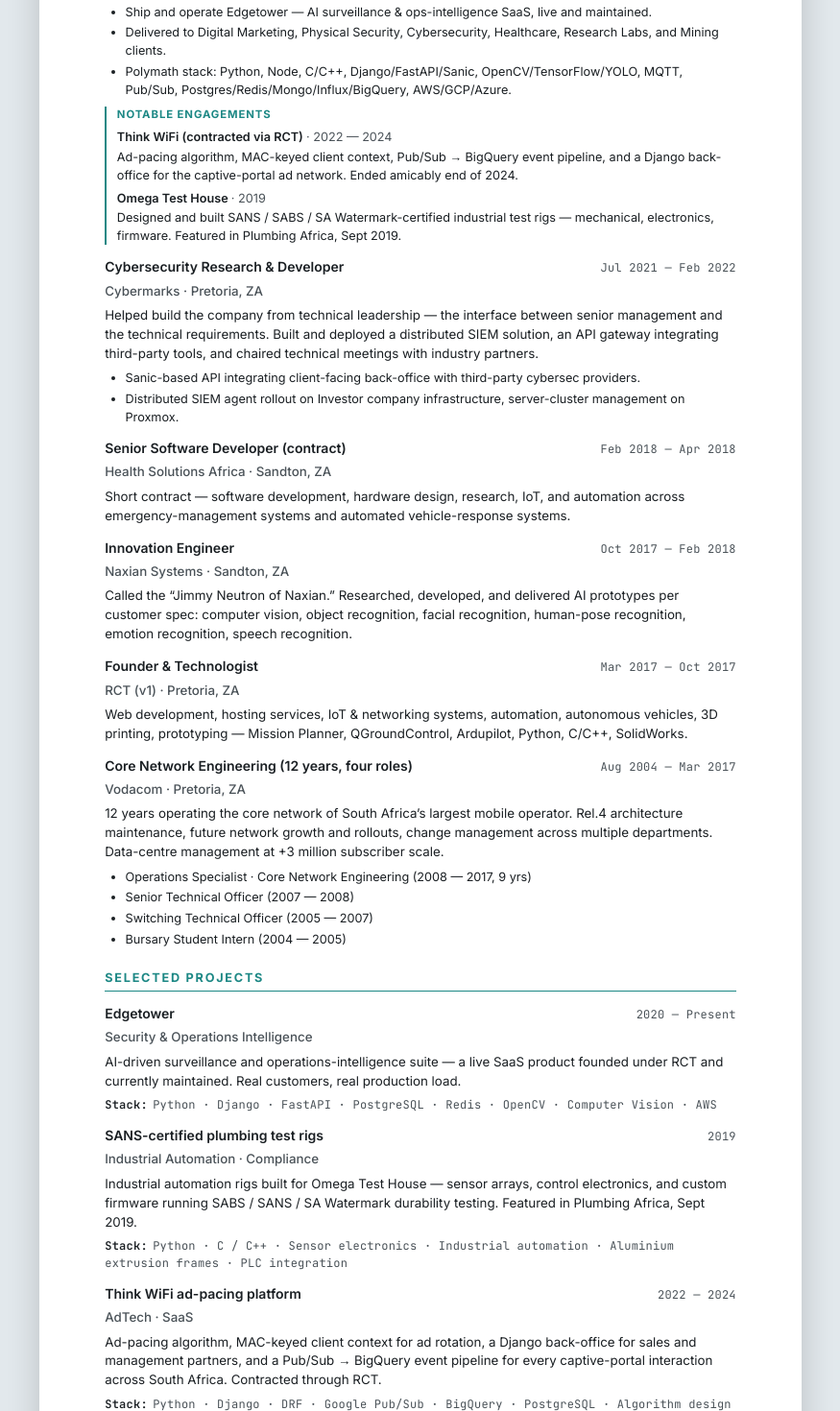
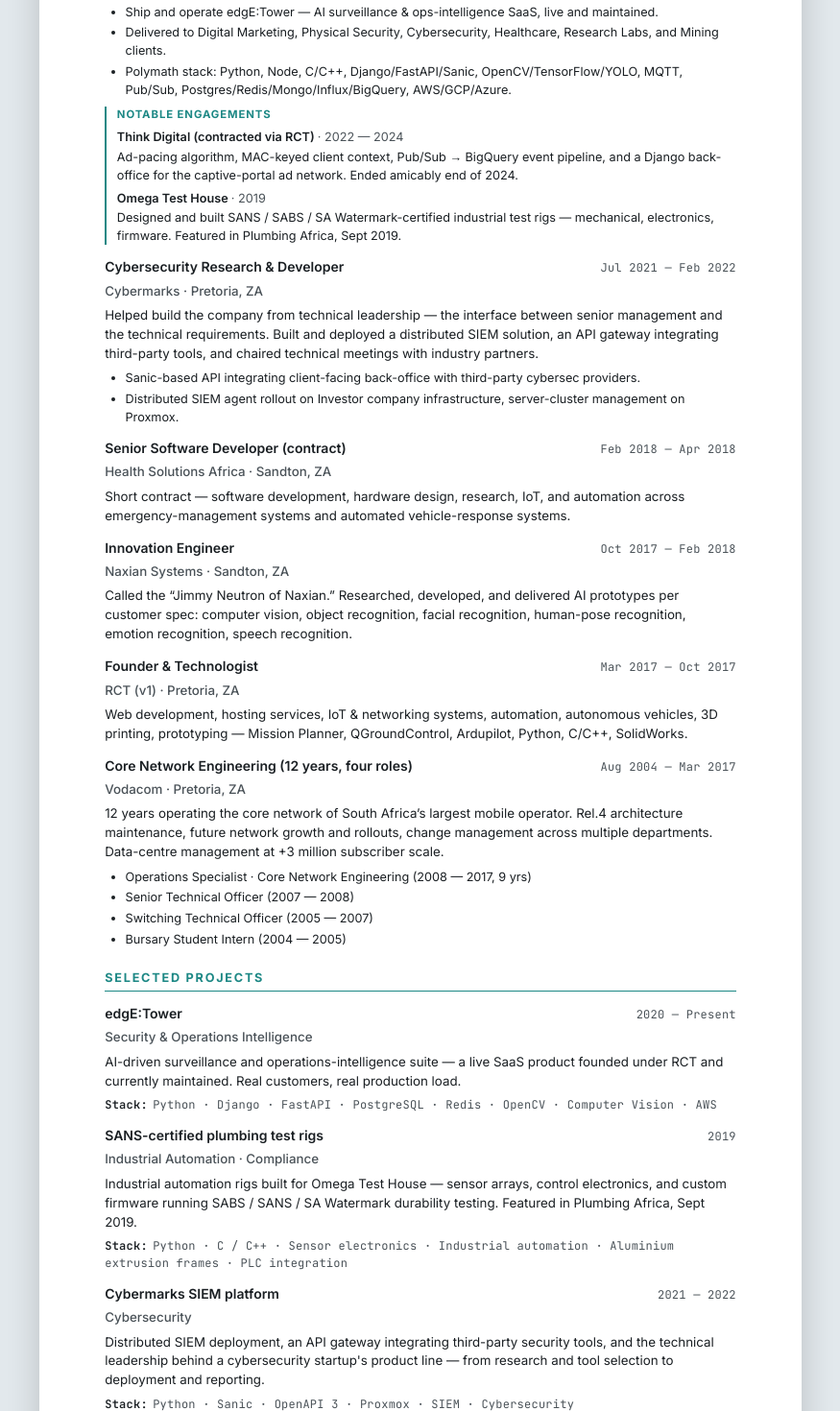
Before and after one commit to rhizootech/cv, a Next.js app: page /cv in a window 1280 px wide. Shown: the part 600-2070 px from the top of the page at 96% size, without its empty margins (202-1077 px from the left). Built offline with nearby package versions, Linux system fonts and the light colour scheme; no server answers.

Commit message:
refactoring

```diff
--- a/app/globals.css
+++ b/app/globals.css
@@ -1,7 +1,7 @@
 @import "tailwindcss";
 
 @theme {
-  /* Brand palette — dark base with Edgetower teal accents */
+  /* Brand palette — dark base with edgE:Tower teal accents */
   --color-canvas: #0a0e10;
   --color-panel: #10171a;
   --color-edge: #1c2529;
--- a/app/layout.tsx
+++ b/app/layout.tsx
@@ -28,7 +28,7 @@
   keywords: [
     "Dewald Scholtz",
     "RCT",
-    "Edgetower",
+    "edgE:Tower",
     "Senior Full-Stack",
     "Tech Lead",
     "Python",
--- a/app/page.tsx
+++ b/app/page.tsx
@@ -114,7 +114,7 @@
                 rel="noreferrer"
                 className="font-medium text-fg underline decoration-accent decoration-2 underline-offset-4 transition-colors hover:text-accent"
               >
-                Edgetower
+                edgE:Tower
               </a>{" "}
               suite, and plugging into engagements that move the needle on both sides.
             </p>
--- a/content/experience.ts
+++ b/content/experience.ts
@@ -28,13 +28,13 @@
     description:
       "Consultations, new-product development, prototyping, and handing solutions to customers — across AI, IoT, computer vision, cybersecurity, industrial automation, and SaaS. From autonomous farm robots to lab automation to SIEM platforms to AdTech — name the requirement and I build the product.",
     highlights: [
-      "Ship and operate Edgetower — AI surveillance & ops-intelligence SaaS, live and maintained.",
+      "Ship and operate edgE:Tower — AI surveillance & ops-intelligence SaaS, live and maintained.",
       "Delivered to Digital Marketing, Physical Security, Cybersecurity, Healthcare, Research Labs, and Mining clients.",
       "Polymath stack: Python, Node, C/C++, Django/FastAPI/Sanic, OpenCV/TensorFlow/YOLO, MQTT, Pub/Sub, Postgres/Redis/Mongo/Influx/BigQuery, AWS/GCP/Azure.",
     ],
     engagements: [
       {
-        client: "Think WiFi (contracted via RCT)",
+        client: "Think Digital (contracted via RCT)",
         dateRange: "2022 — 2024",
         summary:
           "Ad-pacing algorithm, MAC-keyed client context, Pub/Sub → BigQuery event pipeline, and a Django back-office for the captive-portal ad network. Ended amicably end of 2024.",
--- a/content/identity.ts
+++ b/content/identity.ts
@@ -17,4 +17,4 @@
   ],
 } as const;
 
-export const summary = `I'm an original Nerd from the '90s and an unrepentant builder. My world has shifted from "everything about something" to "something about everything" — if there's a problem, I find a solution; if there's a technology I haven't touched, I'll learn it and ship with it. Founder of RCT, maintaining the Edgetower SaaS suite, plugging into engagements where I can help build and keep learning. 12 years at Vodacom before betting on myself in 2017 — full-stack, AI, IoT, industrial automation, cybersecurity, ${""}cloud and edge.`;
+export const summary = `I'm an original Nerd from the '90s and an unrepentant builder. My world has shifted from "everything about something" to "something about everything" — if there's a problem, I find a solution; if there's a technology I haven't touched, I'll learn it and ship with it. Founder of RCT, maintaining the edgE:Tower SaaS suite, plugging into engagements where I can help build and keep learning. 12 years at Vodacom before betting on myself in 2017 — full-stack, AI, IoT, industrial automation, cybersecurity, ${""}cloud and edge.`;
--- a/content/open-to.ts
+++ b/content/open-to.ts
@@ -26,6 +26,6 @@
   {
     title: "RCT consulting engagements",
     description:
-      "Industrial automation, custom SaaS, AI prototypes, end-to-end build-outs — through RCT and the Edgetower platform.",
+      "Industrial automation, custom SaaS, AI prototypes, end-to-end build-outs — through RCT and the edgE:Tower platform.",
   },
 ];
--- a/content/projects/edgetower.mdx
+++ b/content/projects/edgetower.mdx
@@ -1,5 +1,5 @@
 ---
-title: "Edgetower"
+title: "edgE:Tower"
 summary: "AI-driven surveillance and operations-intelligence suite — a live SaaS product founded under RCT and currently maintained. Real customers, real production load."
 stack: ["Python", "Django", "FastAPI", "PostgreSQL", "Redis", "OpenCV", "Computer Vision", "AWS"]
 industry: "Security & Operations Intelligence"
@@ -13,7 +13,7 @@
 
 ## Context
 
-Edgetower is a SaaS suite for AI-driven surveillance and operations intelligence. Born out of RCT, it's the product I keep maintained and shipping while taking on other engagements — a working demonstration that I build *and* operate.
+edgE:Tower is a SaaS suite for AI-driven surveillance and operations intelligence. Born out of RCT, it's the product I keep maintained and shipping while taking on other engagements — a working demonstration that I build *and* operate.
 
 The platform stitches together computer vision, alerting, and operational workflows on top of camera feeds and edge devices. The "before" picture is the typical surveillance setup: hours of footage nobody watches, alerts everyone ignores, no operational follow-through. The "after" picture is *intelligence* — only events that matter, routed to the people who need to act.
 
--- a/content/projects/oth-sans-rigs.mdx
+++ b/content/projects/oth-sans-rigs.mdx
@@ -6,7 +6,7 @@
 year: 2019
 featured: true
 detail: true
-order: 2
+order: 3
 ---
 
 ## Context
--- a/content/projects/think-wifi.mdx
+++ /dev/null
@@ -1,46 +0,0 @@
----
-title: "Think WiFi ad-pacing platform"
-summary: "Ad-pacing algorithm, MAC-keyed client context for ad rotation, a Django back-office for sales and management partners, and a Pub/Sub → BigQuery event pipeline for every captive-portal interaction across South Africa. Contracted through RCT."
-stack: ["Python", "Django", "DRF", "Google Pub/Sub", "BigQuery", "PostgreSQL", "Algorithm design"]
-industry: "AdTech · SaaS"
-dateRange: "2022 — 2024"
-featured: true
-detail: true
-order: 3
----
-
-## Context
-
-Think WiFi operates the captive-portal ad network across free public WiFi access points in South Africa — shopping centres, restaurants, transport hubs. The business sells time-on-portal to advertisers; the engineering challenge is *fairness and accuracy* across thousands of access points, hundreds of thousands of devices, and many concurrent campaigns running at different price points and run lengths.
-
-I joined as a contractor through RCT in 2022 and stayed until the end of 2024 — three years of building and running the platform that powers the ad network.
-
-## What I built
-
-### 1. The ad-pacing algorithm
-
-Every campaign has an insertion order: a number of impressions to deliver, a start date, an end date. Naive delivery (max throughput, first-come-first-served) burns the budget early and leaves campaigns stranded. The pacing algorithm spreads delivery across the run so each campaign hits its IO smoothly and on time — accounting for access-point traffic patterns, day-of-week effects, and concurrent campaigns competing for the same audience.
-
-### 2. MAC-keyed client context
-
-Showing the same ad to the same device over and over is the fastest way to destroy a captive-portal network's value. The system keys client context off WiFi MAC addresses, so device-level rotation prevents the ad-fatigue that drives users away from the portal entirely.
-
-### 3. Pub/Sub → BigQuery event pipeline
-
-Every captive-portal interaction — click, scroll, dwell, dismiss — flows through Google Pub/Sub into BigQuery. That dataset powers operational reports, revenue reports, and the analytics back-office partners use to track their campaigns.
-
-### 4. Django back-office
-
-A full management plane for the people who run the business:
-
-- **Sales partners** create and manage campaigns
-- **Management partners** track their portfolios and revenue
-- **Think Digital management and employees** track sales, manage the access-point fleet, and generate reports
-
-## Stack & architecture
-
-Python, Django, DRF for the back-office and APIs. PostgreSQL for transactional data. Google Pub/Sub for event ingestion. Google BigQuery for the analytics warehouse. JavaScript for the captive-portal client surface and a small amount of in-app interactivity.
-
-## Outcome
-
-The engagement ended amicably at the close of 2024. The platform was the core operational system of the business — the pacing algorithm, the event pipeline, the back-office — running production load every day across South Africa for three years.
```
Also changed, not shown: 1 other file (tests, documents, lock files or other folders).
